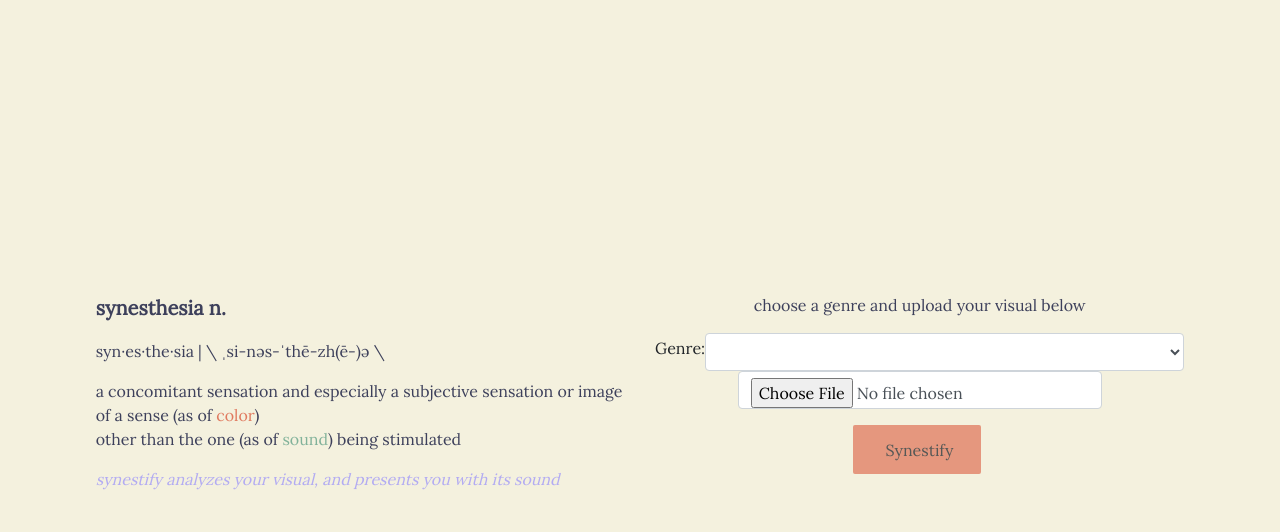
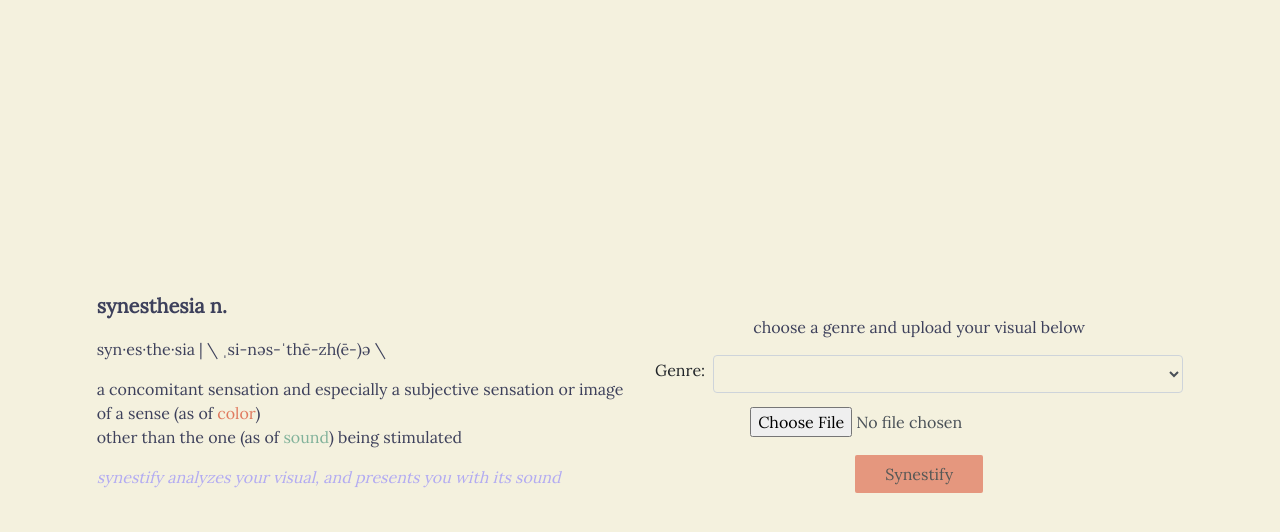
Before and after one commit to lawrencehhan/synestify, a Flask app: page / in a window 1280 px wide. Shown: the top 532 px of the page. Run offline with Flask 2, Linux system fonts and the light colour scheme; lists and menus that the app fills with data are empty; parts of the project's set-up code (start-up, migrations or seed data) failed here and were passed over; some libraries are stand-ins or nearby versions; some web fonts are replaced.

Commit message:
Adjusted styling of submission form, fixed styling of pie graph for color analysis

```diff
--- a/src/main.py
+++ b/src/main.py
@@ -52,9 +52,9 @@ def output():
 
     user_genre = session["user_genre"]
     log.info("User chosen genre: " + session["user_genre"])
-    user_artist_seed, user_artist_name = getSeedFromGenre(bearer_token, user_genre, 'artist', 10)
+    user_artist_seed, user_artist_name = getSeedFromGenre(bearer_token, user_genre, 'artist', 50)
     log.info("User generated artist: " + user_artist_name)
-    user_track_seed, user_track_name = getSeedFromGenre(bearer_token, user_genre, 'track', 10)
+    user_track_seed, user_track_name = getSeedFromGenre(bearer_token, user_genre, 'track', 50)
     log.info("User generated track: " + user_track_name)
     analysis_targets = (session["energy"], session["loudness"], session["tempo"])
     target_energy, target_loudness, target_tempo = analysis_targets
--- a/src/static/styles/main.css
+++ b/src/static/styles/main.css
@@ -18,7 +18,7 @@ body {
   -webkit-animation-duration: 2s;
   -webkit-animation-fill-mode: both;
   animation-name: fade-in;
-  animation-duration: 2s;
+  animation-uration: 2s;
   animation-fill-mode: both;
 }
 .my_container .t_style_01 {
@@ -52,14 +52,26 @@ body {
   animation-duration: 2s;
   animation-fill-mode: both;
 }
+.my_container .sub_item .file_sub {
+  margin-top: 0.5rem;
+}
+.my_container .sub_item .file_sub #files {
+  border: none;
+}
+.my_container .sub_item .form-label {
+  margin-right: 0.5rem;
+}
+.my_container .sub_item .form-control {
+  background-color: #F4F1DE;
+}
 .my_container #submit_btn {
   background-color: #E07A5F;
   color: #81B29A;
   opacity: 0.5;
   font-family: "Lora", sans-serif;
-  padding: 0.35em 1.2em;
+  /*padding:0.35em 1.2em;
+  margin:0 0.3em 0.3em 0;*/
   border: none;
-  margin: 0 0.3em 0.3em 0;
   border-radius: 0.12em;
   box-sizing: border-box;
   text-decoration: none;
--- a/src/static/styles/main.scss
+++ b/src/static/styles/main.scss
@@ -22,7 +22,7 @@ body {
       -webkit-animation-fill-mode: both;
       //-webkit-animation-iteration-count: 1;
       animation-name: fade-in;
-      animation-duration: 2s;
+      animation-uration: 2s;
       animation-fill-mode: both;
       //animation-iteration-count: 1;
     }
@@ -59,15 +59,28 @@ body {
     animation-duration: 2s;
     animation-fill-mode: both;
     //animation-iteration-count: 1;
+    & .file_sub{
+      margin-top: 0.5rem;
+      & #files{
+        border: none;
+      }
+    }
+    & .form-label{
+      margin-right: 0.5rem;
+    }
+    & .form-control{
+      background-color: #F4F1DE;
+    }
   }
+
   & #submit_btn{
     background-color: #E07A5F;
     color: #81B29A;
     opacity: 0.5;
     font-family: 'Lora', sans-serif;
-    padding:0.35em 1.2em;
+    /*padding:0.35em 1.2em;
+    margin:0 0.3em 0.3em 0;*/
     border: none;
-    margin:0 0.3em 0.3em 0;
     border-radius:0.12em;
     box-sizing: border-box;
     text-decoration:none;
--- a/src/tasks/task_image_analysis.py
+++ b/src/tasks/task_image_analysis.py
@@ -121,7 +121,8 @@ def get_image_score(img_path, reduc_factor=10):
     rgb_imgar = get_image_array(img_path, reduc_factor)
     hsl_imgar = convert_rgb_to_hsl(rgb_imgar)
     df = array_to_df(hsl_imgar)
-    scores = df_scoring(df)
+    scores = df_scoring(df) # Energy, Loudness, Tempo,
+    ## Thoughts: target valence = most prevalent color
 
     return scores
 
@@ -146,7 +147,7 @@ def color_analysis(img_path, reduc_factor=10, clusters=5):
 def create_pie_fig(df):
     hex_map = {val:val for val in df['CENTROID_COLOR_HEX']}
     fig = px.pie(df, values='CENTROID_VOLUME', names='Color HEX Value', color='CENTROID_COLOR_HEX', color_discrete_map=hex_map)
-    fig.update_layout(showlegend=False, hovermode=False)
+    fig.update_layout(showlegend=False, hovermode=False, paper_bgcolor='#F4F1DE')
     fig.update_traces(textinfo='percent+label')
     return fig
 
--- a/src/templates/index.html
+++ b/src/templates/index.html
@@ -18,7 +18,7 @@
     <!--Main Content Page-->
     <div class='d-flex container my_container justify-content-center align-items-center'>
       <div class='row my_row'>
-        <div class='col my_col intro_col'>
+        <div class='col-md-6 my_col intro_col'>
           <p class='t_style_01'>synesthesia n.</p>
           <p class='t_style_02'>syn·es·the·sia | \ ˌsi-nəs-ˈthē-zh(ē-)ə \</p>
           <p class='t_style_02'>a concomitant sensation and especially a subjective sensation or image of a sense (as of <span id='color_text'>color</span>)
@@ -27,8 +27,9 @@
           <p class='t_style_02' id='synestify_desc'>synestify analyzes your visual, and presents you with its sound</p>
         </div>
 
-        <div class='col my_col instruct_col'>
+        <div class='col-md-6 my_col instruct_col'>
           <div class="sub_item">
+            <br>
             <p class='t_style_02' id='instructions'>choose a genre and upload your visual below</p>
           </div>
           <form action="" method="post" enctype="multipart/form-data">
```
Also changed, not shown: src/static/styles/output.css (+8 -0 lines), src/static/styles/output.scss (+7 -0 lines), src/templates/output.html (+6 -6 lines), src/static/assets/sample_image_darkwindow.jpg (deleted), src/static/assets/sample_image_kyoto.jpg (deleted), src/static/assets/submissions/Han_Lawrence_HS_02.jpg (deleted), src/static/assets/submissions/paul_indie.jpg (deleted), src/static/assets/submissions/sample_image_kyoto.jpg (deleted), tests/assets/sample_gradient.jpg (added), tests/assets/sample_paul_indie.jpg (renamed from tests/assets/paul_indie.jpg), 2 other files.
